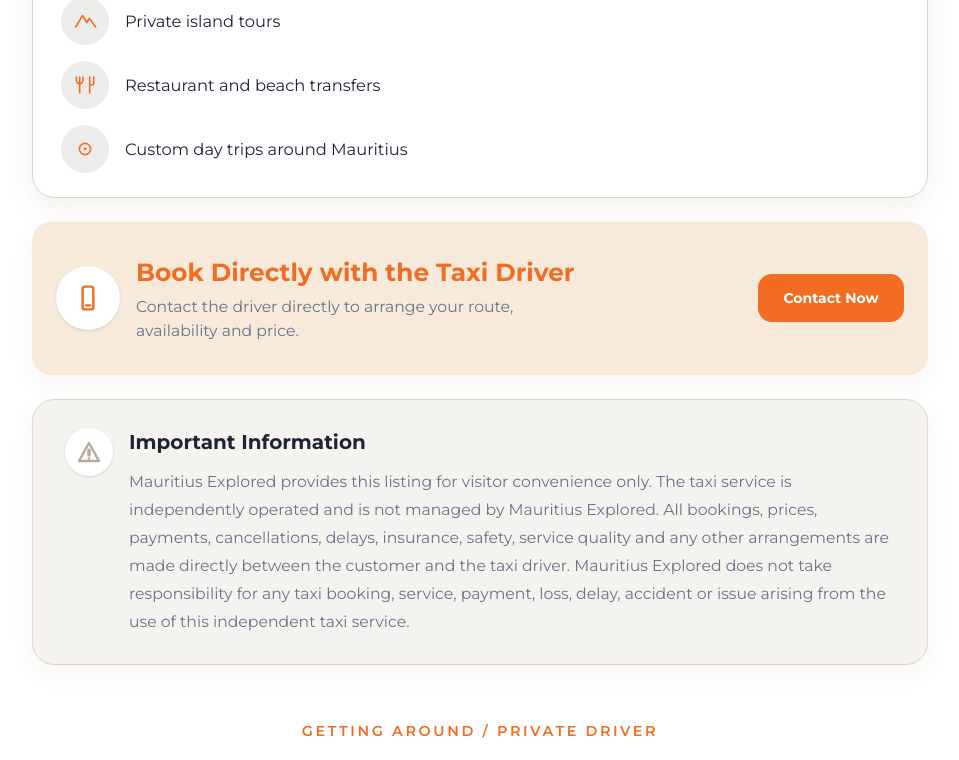
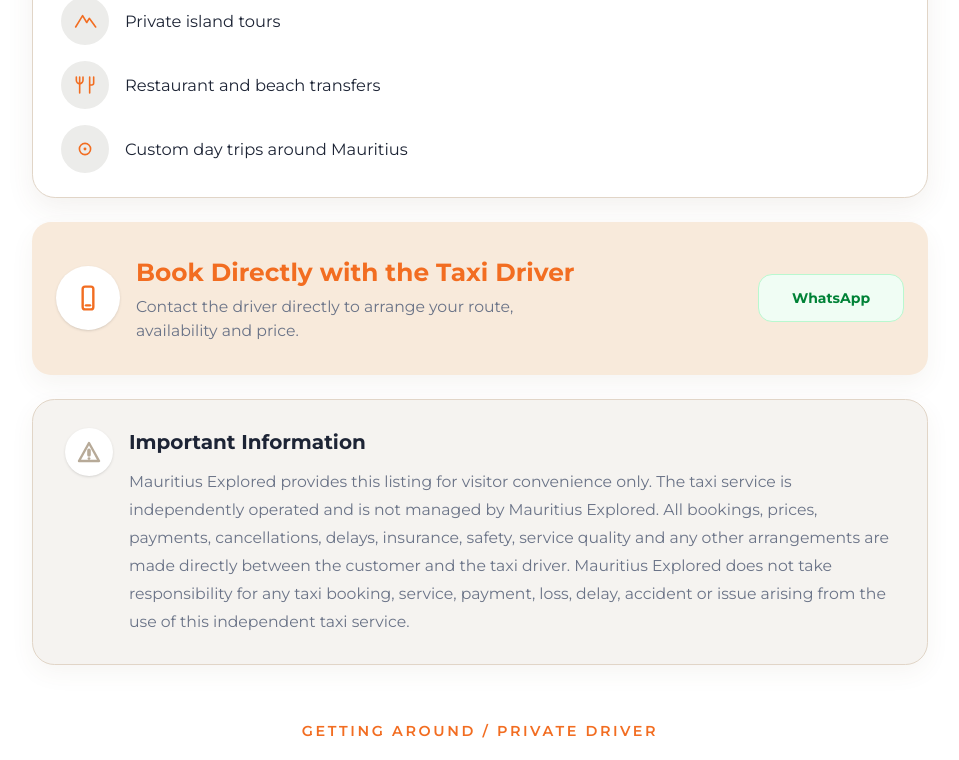
Before and after one commit to Eity2021A/mauritius_project, a Next.js app: page /taxi in a window 1280 px wide. Shown: the part 759-1519 px from the top of the page, without its empty margins (160-1119 px from the left). Built offline with nearby package versions, Linux system fonts and the light colour scheme; no server answers; a web font is replaced by a local one.

Commit message:
some new updates

```diff
--- a/src/app/car-rental/page.tsx
+++ b/src/app/car-rental/page.tsx
@@ -157,12 +157,12 @@ export default function CarRentalPage() {
                 Reliable self-drive cars across the island so every day of your
                 holiday stays easy, flexible, and comfortable.
               </p>
-              <p className="mx-auto mt-4 max-w-2xl text-sm italic leading-7 text-gray-500 sm:text-base">
+              <p className="mx-auto mt-4 max-w-2xl italic leading-7 font-bold text-black md:text-xl sm:text-base">
                 15% discount on any cars{" "}
-                <span className="font-bold text-orange-500">
+              </p>
+               <p className="font-bold text-orange-500 md:text-xl sm:text-base">
                   USE PROMO CODE MEXP26
-                </span>
-              </p>
+                </p>
             </div>
 
             <div className="mx-auto mt-10 max-w-4xl text-center">
@@ -212,6 +212,9 @@ export default function CarRentalPage() {
                     15% OFF{" "}
                     <span className="text-xl font-semibold">
                       all new bookings
+                    </span>
+                    <span className="pl-12 font-bold text-xl uppercase text-white/90">
+                       -PROMO CODE: MEXP26
                     </span>
                   </p>
                   <p className="mt-1 text-sm font-semibold text-white/90">
--- a/src/app/page.tsx
+++ b/src/app/page.tsx
@@ -22,12 +22,10 @@ export default function Home() {
       <section className="relative h-[62svh] min-h-[540px]">
         <HeroSlideshow />
       </section>
-
       <RotatingAdBanner />
-
       {/* Best of Mauritius Island – photo mosaic */}
       <LazyPhotoMosaicSection />
-
+     <RotatingAdBanner />
     <AcrossMauritius />
 
       {/* Itineraries & Road Trips Section */}
--- a/src/app/pocket-guide/page.tsx
+++ b/src/app/pocket-guide/page.tsx
@@ -405,6 +405,15 @@ export default function PocketGuidePage() {
               </article>
             ))}
           </div>
+
+            <div className="mt-10 flex justify-center">
+          <Link
+            href="#get"
+            className="inline-flex min-h-12 items-center justify-center rounded-full bg-[#f0712a] px-7 py-4 text-base font-extrabold text-white shadow-[0_10px_24px_rgba(218,90,24,0.32)] transition hover:bg-[#da5a18] sm:min-h-0"
+          >
+            Get the pocket guide
+          </Link>
+        </div>
         </div>
       </section>
 
--- a/src/app/taxi/page.tsx
+++ b/src/app/taxi/page.tsx
@@ -5,6 +5,8 @@ import Navbar from "@/components/Navbar";
 import { DEFAULT_OG_IMAGE } from "@/lib/constants";
 import { HOME_ITINERARIES } from "@/data/home";
 import { getImageSrcSet, getImageUrl } from "@/lib/image-url";
+
+const TAXI_WHATSAPP_URL = "https://wa.me/23057364118";
 
 export const metadata: Metadata = {
   title: "Taxi Service in Mauritius",
@@ -207,7 +209,7 @@ export default function TaxiPage() {
               discuss your route, availability and price.
             </p>
           </div>
-  <div className="mt-6 text-center">
+           <div className="mt-6 text-center">
               <button
                 type="button"
                 className="rounded-[1.05rem] bg-[#f26d21] px-10 py-5 text-left text-white shadow-[0_14px_30px_rgba(242,109,33,0.22)] transition-colors hover:bg-[#e96217]"
@@ -341,12 +343,14 @@ export default function TaxiPage() {
                 </div>
               </div>
 
-              <button
-                type="button"
-                className="inline-flex min-h-[48px] items-center justify-center rounded-xl bg-[#f26d21] px-6 py-3 text-sm font-bold text-white transition-colors hover:bg-[#e96217] sm:min-w-[146px]"
+              <Link
+                href={TAXI_WHATSAPP_URL}
+                target="_blank"
+                rel="noopener noreferrer"
+                className="inline-flex min-h-[48px] items-center justify-center rounded-xl border border-green-200 bg-green-50 px-6 py-3 text-sm font-bold text-green-700 transition-colors hover:bg-green-100 sm:min-w-[146px]"
               >
-                Contact Now
-              </button>
+                WhatsApp
+              </Link>
             </div>
           </div>
 
--- a/src/components/Navbar.tsx
+++ b/src/components/Navbar.tsx
@@ -55,7 +55,7 @@ const menuItems: MenuItem[] = [
   // },
   {
     name: "Transport",
-    href: "/transport",
+    href: "#",
     children: [
       { name: "Car Rental", href: "/car-rental" },
       { name: "Transfer", href: "/transfer" },
@@ -64,7 +64,18 @@ const menuItems: MenuItem[] = [
   },
 
   { name: "Blog", href: "/blog" },
-  { name: "Veranda", href: "/veranda-collection" },
+  // { name: "Veranda", href: "/veranda-collection" },
+    {
+    name: "Veranda",
+    href: "/veranda-collection",
+    children: [
+      { name: "Veranda Pointe aux Biches", href: "/" },
+      { name: "Veranda Paul & Virginie", href: "/" },
+      { name: "Veranda Grand Baie", href: "/" },
+      { name: "Veranda Tamarin", href: "/" },
+      { name: "Veranda Palmar Beach", href: "/" },
+    ],
+  },
 
 ];
 
```
